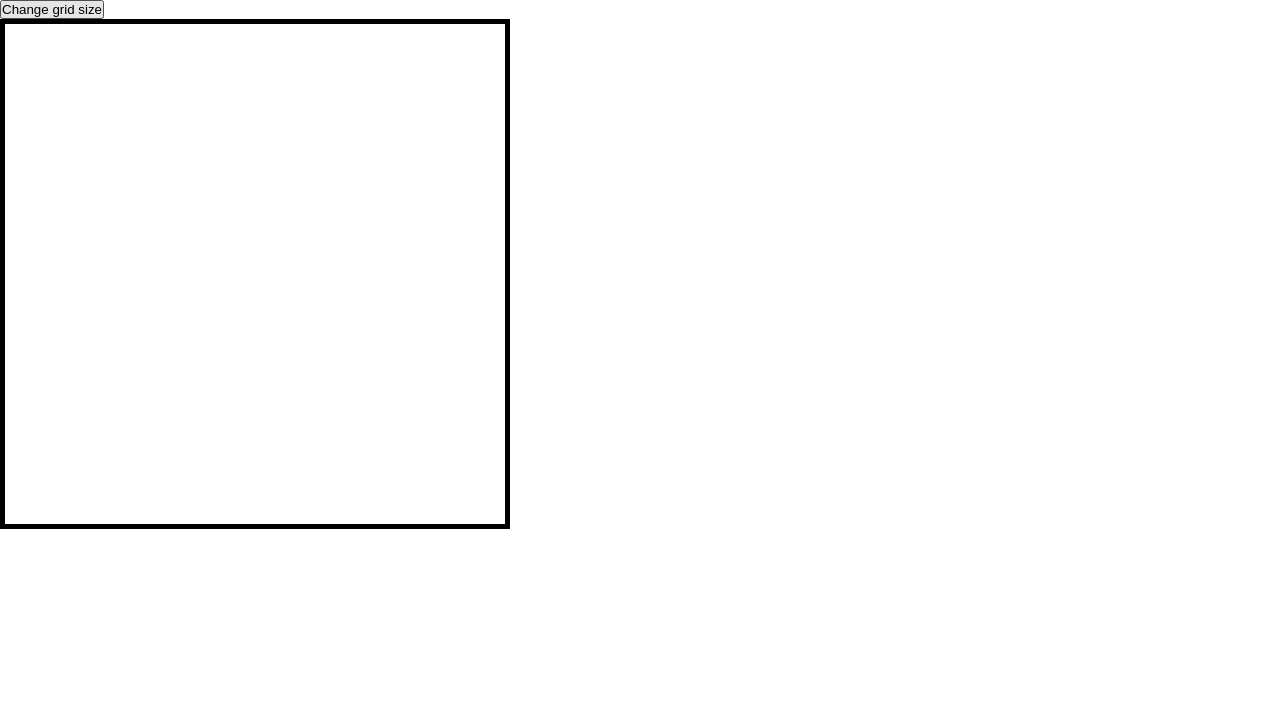
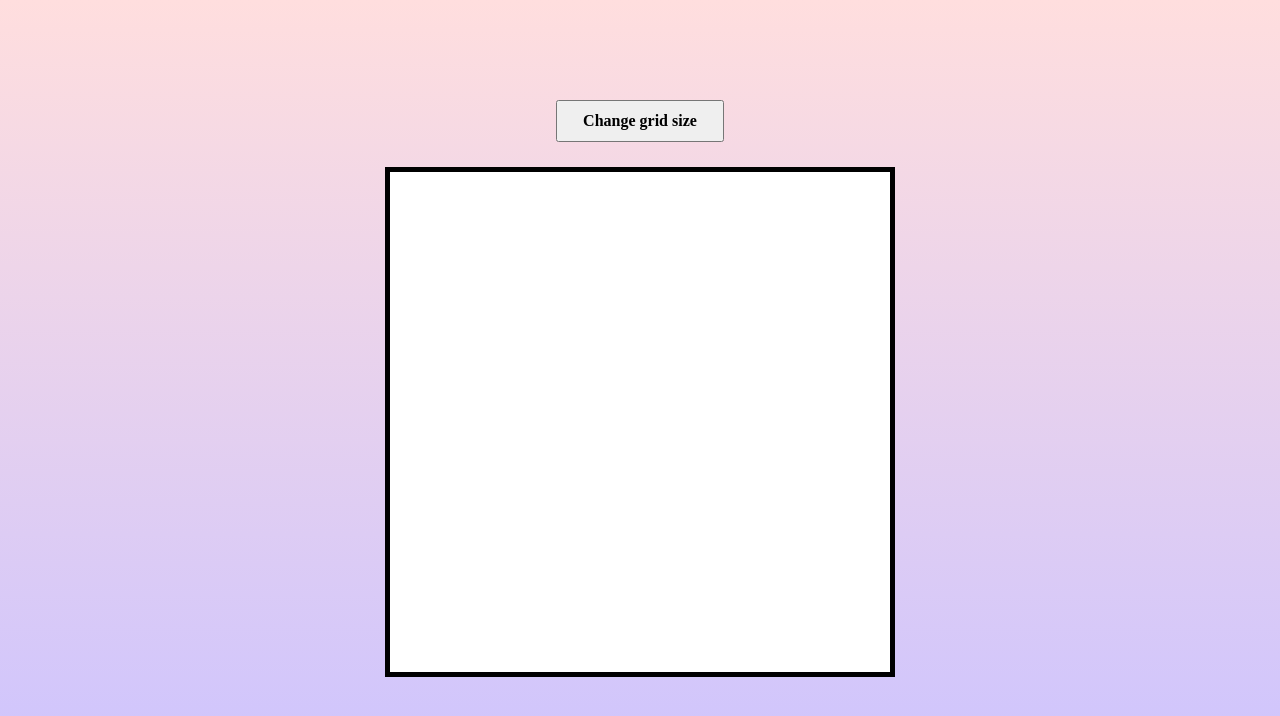
Before and after one commit to sixtynine696969/etch-a-sketch, a plain HTML site: page index.html in a window 1280 px wide. Drawn offline with Linux system fonts and the light colour scheme.

Commit message:
Add styling for .select-btn, .grid-item and body

```diff
--- a/styles.css
+++ b/styles.css
@@ -3,6 +3,19 @@
     padding: 0;
     box-sizing: border-box;
 }
+
+body {
+    display: flex;
+    flex-direction: column;
+    /* justify-content: center; */
+    align-items: center;
+    margin: 0 auto;
+    width: 500px;
+    background: linear-gradient(rgb(255, 222, 222), rgb(204, 195, 255));
+    height: 100vh;
+    gap: 25px;
+}
+
 #container {
     box-sizing: content-box;
     display: flex;
@@ -11,3 +24,15 @@
     height: 500px;
     width: 500px;
 }
+
+.grid-item {
+    background-color: white;
+}
+
+.select-btn {
+    padding: 10px 25px;
+    font-size: 16px;
+    font-family: 'Times New Roman', Times, serif;
+    font-weight: bold;
+    margin-top: 100px;
+}
```
